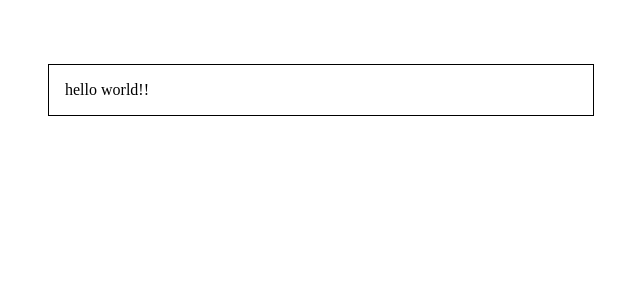
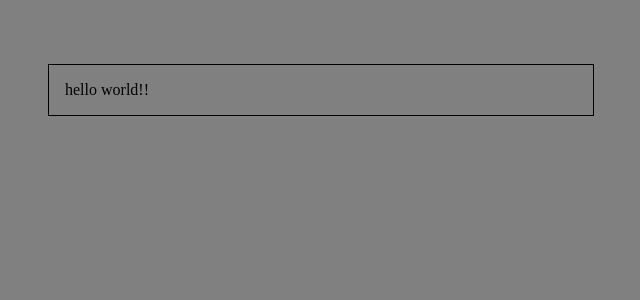
Before and after one commit to KimEui-hyeon/Todolist-react, a React app: page / in a window 1280 px wide. Shown: the top 300 px of the page, without its empty margins (319-959 px from the left). Built offline with nearby package versions, Linux system fonts and the light colour scheme; the HTML template or start-up script is replaced by a standard one.

Commit message:
Add index.scss

```diff
--- a/src/index.js
+++ b/src/index.js
@@ -1,5 +1,6 @@
 import React from 'react';
 import ReactDom from 'react-dom';
 import App from'./App';
+import './index.scss'
 
 ReactDom.render(<App />, document.getElementById('root'));
--- /dev/null
+++ b/src/index.scss
@@ -0,0 +1,3 @@
+body {
+  background-color: gray;
+}
```
